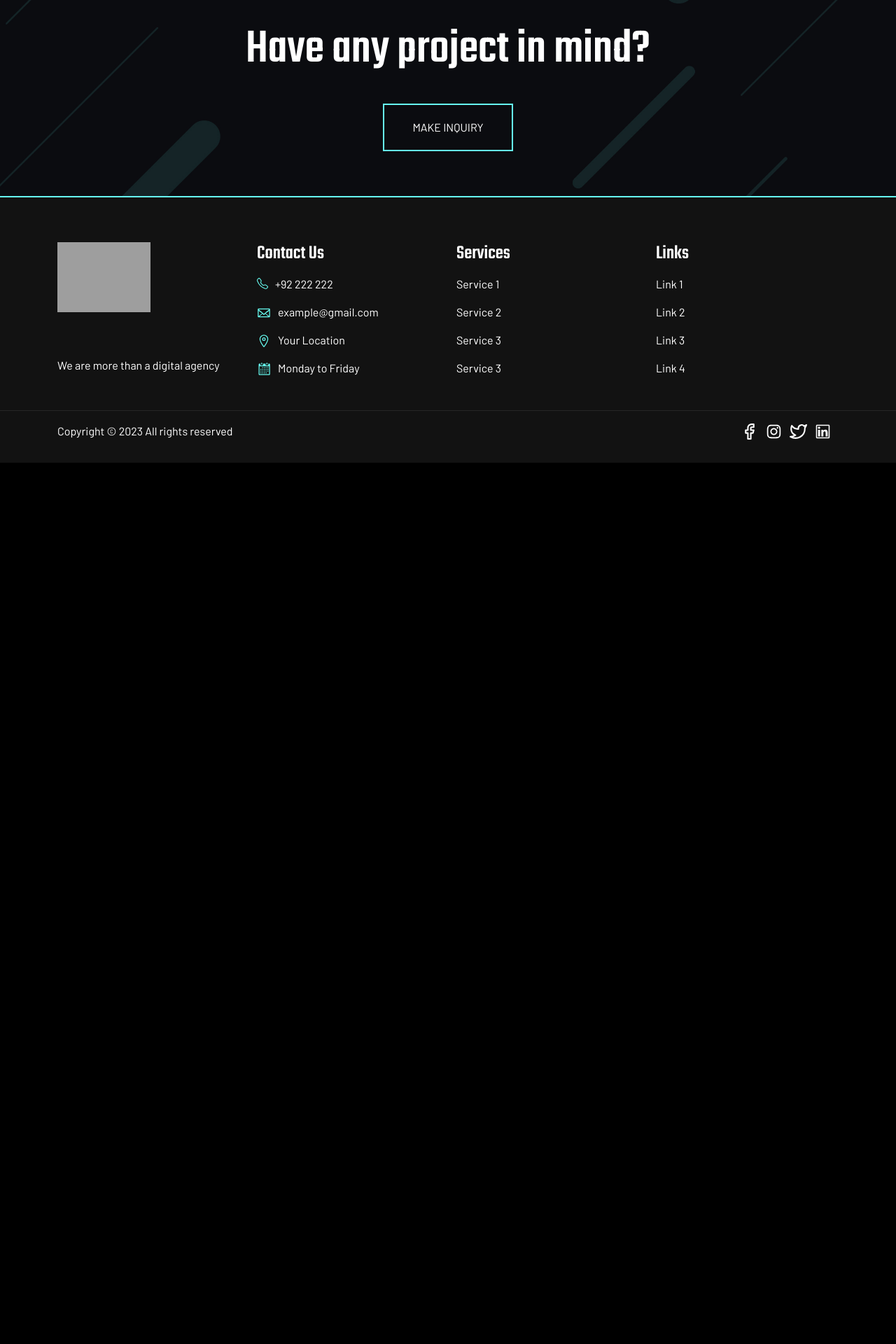
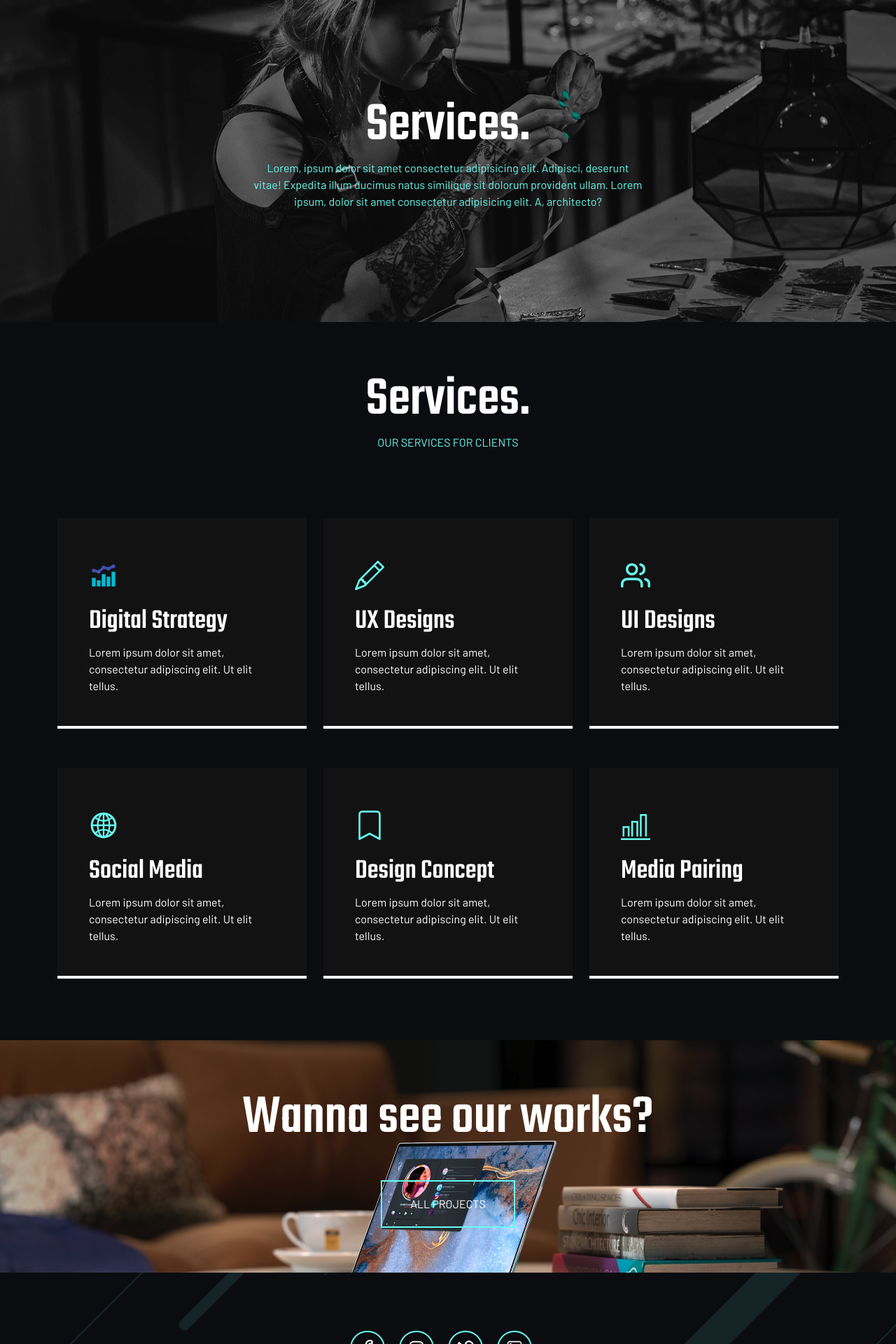
Before and after one commit to arifmunir77/portfolio-1, a React (Create React App) app: page /services in a window 1280 px wide. Shown: the part 160-2080 px from the top of the page at 70% size. Before the commit the page ends 821 px from the top, so only its background shows below. Built offline with nearby package versions, Linux system fonts and the light colour scheme; grey boxes are pictures that could not be loaded.

Commit message:
services section added

```diff
--- a/src/App.tsx
+++ b/src/App.tsx
@@ -4,6 +4,7 @@ import { useEffect } from "react";
 import { HomeCom, WorkCom } from "components";
 import { motion, useMotionValue, useSpring } from "framer-motion";
 import { Footer, InQuirySection, Navbar } from "components/common";
+import ServicesCom from "components/servicesCom";
 
 function App() {
   const cursorX = useMotionValue(-100);
@@ -35,6 +36,7 @@ function App() {
       <Routes>
         <Route path="/" element={<HomeCom />} />
         <Route path="/work" element={<WorkCom />} />
+        <Route path="/services" element={<ServicesCom />} />
       </Routes>
       <InQuirySection />
       <Footer />
--- a/src/assets/index.ts
+++ b/src/assets/index.ts
@@ -11,3 +11,5 @@ export { default as workHeroSectionImg } from "./images/workHeroSectionImg.png";
 export { default as tabImgOne } from "./images/tabImgOne.png";
 export { default as tabImgTwo } from "./images/tabImgTwo.png";
 export { default as videoLogo } from "./images/logo-unscreen.gif";
+export { default as servicesBg } from "./images/servicesBg.png";
+export { default as sericesWorkImg } from "./images/sericesWorkImg.png";
--- a/src/components/common/navbar/index.tsx
+++ b/src/components/common/navbar/index.tsx
@@ -87,6 +87,8 @@ function Topbar() {
                     Work
                   </NavLink>
                 </Link>
+
+                <Link to="/services">
                   <NavLink
                     initial={{ opacity: 0 }}
                     animate={{ opacity: 1 }}
@@ -94,6 +96,7 @@ function Topbar() {
                   >
                     Services
                   </NavLink>
+                </Link>
                 <NavLink
                   initial={{ opacity: 0 }}
                   animate={{ opacity: 1 }}
--- /dev/null
+++ b/src/components/servicesCom/heroSection/element.ts
@@ -0,0 +1,98 @@
+import styled from "styled-components";
+import { servicesBg, sericesWorkImg } from "assets";
+
+export const HeroSectionWrapper = styled.div`
+  a {
+    text-decoration: none;
+  }
+  overflow: hidden;
+  .top-container {
+    margin-top: 10rem;
+    margin-bottom: 10rem;
+  }
+`;
+
+export const ServicesBg = styled.div`
+  background-image: url(${servicesBg});
+  background-position: center;
+  background-repeat: no-repeat;
+  background-size: cover;
+  overflow: hidden;
+`;
+
+export const HeroSectionHeading = styled.h1`
+  font-size: 80px;
+  font-family: "Teko";
+  color: #fff;
+  text-align: center;
+  margin-bottom: 0;
+`;
+
+export const HeroSectionText = styled.p`
+  width: 50%;
+  color: #66fcf1;
+  text-align: center;
+  display: block;
+  margin-left: auto;
+  margin-right: auto;
+
+  @media (max-width: 991.98px) {
+    width: 80%;
+  }
+
+  @media (max-width: 575.98px) {
+    width: 100%;
+  }
+`;
+
+export const ServicesWrapper = styled.div`
+  overflow: hidden;
+  background: #0b0c10;
+  .services-container {
+    margin-top: 4rem;
+    margin-bottom: 4rem;
+  }
+`;
+
+export const ServicesHeading = styled.h1`
+  font-size: 80px;
+  font-family: "Teko";
+  color: #fff;
+  text-align: center;
+  margin-bottom: 0;
+`;
+
+export const ServicesText = styled.p`
+  color: #66fcf1;
+  text-align: center;
+`;
+
+export const ServicesWorkSection = styled.div`
+  background-image: url(${sericesWorkImg});
+  background-position: center;
+  background-repeat: no-repeat;
+  background-size: cover;
+  background-attachment: fixed;
+  overflow: hidden;
+  .serviceswork-container {
+    margin-top: 4rem;
+    margin-bottom: 4rem;
+  }
+`;
+
+export const ServicesWorkHeading = styled.h1`
+  text-align: center;
+  font-size: 80px;
+  font-family: "Teko";
+  color: #fff;
+`;
+
+export const ServicesWorkButton = styled.button`
+  display: block;
+  margin-left: auto;
+  margin-right: auto;
+  background: transparent;
+  color: #fff;
+  padding: 20px 40px;
+  border: 2px solid #66fcf1;
+`;
--- /dev/null
+++ b/src/components/servicesCom/heroSection/index.tsx
@@ -0,0 +1,59 @@
+import { MainCol, MainContainer, MainRow, Navbar } from "components/common";
+import {
+  HeroSectionHeading,
+  HeroSectionText,
+  HeroSectionWrapper,
+  ServicesBg,
+  ServicesHeading,
+  ServicesText,
+  ServicesWorkButton,
+  ServicesWorkHeading,
+  ServicesWorkSection,
+  ServicesWrapper,
+} from "./element";
+import { Link } from "react-router-dom";
+import { servicesCardData } from "components/data";
+import ServicesCard from "components/common/card/servicesCard";
+
+const HeroSection = () => {
+  return (
+    <HeroSectionWrapper>
+      <ServicesBg>
+        <Navbar />
+        <MainContainer className="top-container">
+          <HeroSectionHeading>Services.</HeroSectionHeading>
+          <HeroSectionText>
+            Lorem, ipsum dolor sit amet consectetur adipisicing elit. Adipisci,
+            deserunt vitae! Expedita illum ducimus natus similique sit dolorum
+            provident ullam. Lorem ipsum, dolor sit amet consectetur adipisicing
+            elit. A, architecto?
+          </HeroSectionText>
+        </MainContainer>
+      </ServicesBg>
+      <ServicesWrapper>
+        <MainContainer className="services-container">
+          <ServicesHeading>Services. </ServicesHeading>
+          <ServicesText>OUR SERVICES FOR CLIENTS</ServicesText>
+
+          <MainRow>
+            {servicesCardData.map((item, index) => (
+              <MainCol lg={4}>
+                <ServicesCard item={item} index={index} />
+              </MainCol>
+            ))}
+          </MainRow>
+        </MainContainer>
+      </ServicesWrapper>
+      <ServicesWorkSection>
+        <MainContainer className="serviceswork-container">
+          <ServicesWorkHeading>Wanna see our works?</ServicesWorkHeading>
+          <Link to="/work">
+            <ServicesWorkButton>ALL PROJECTS</ServicesWorkButton>
+          </Link>
+        </MainContainer>
+      </ServicesWorkSection>
+    </HeroSectionWrapper>
+  );
+};
+
+export default HeroSection;
--- /dev/null
+++ b/src/components/servicesCom/index.tsx
@@ -0,0 +1,11 @@
+import HeroSection from "./heroSection";
+
+const ServicesCom = () => {
+  return (
+    <div>
+      <HeroSection />
+    </div>
+  );
+};
+
+export default ServicesCom;
```
Also changed, not shown: src/assets/images/sericesWorkImg.png (added), src/assets/images/servicesBg.png (added). Lines whose indentation alone changed are shown as unchanged.
